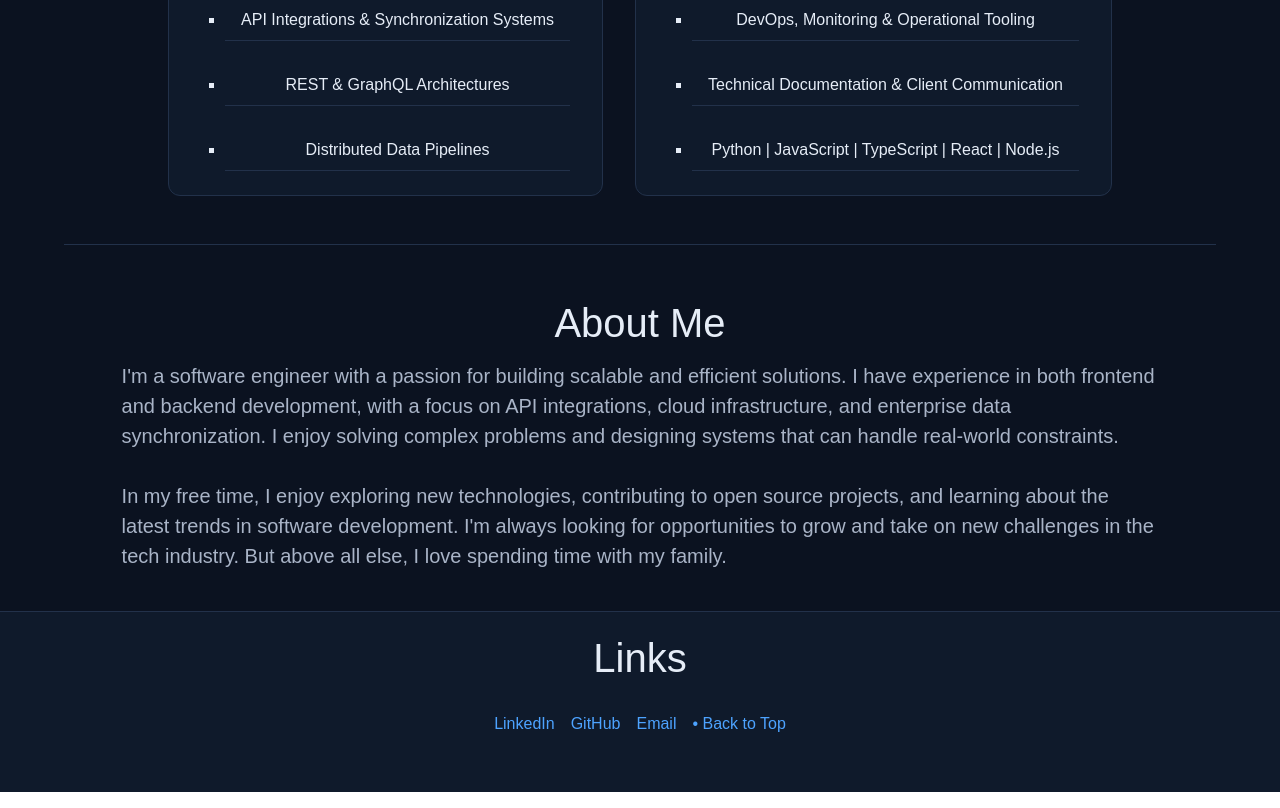
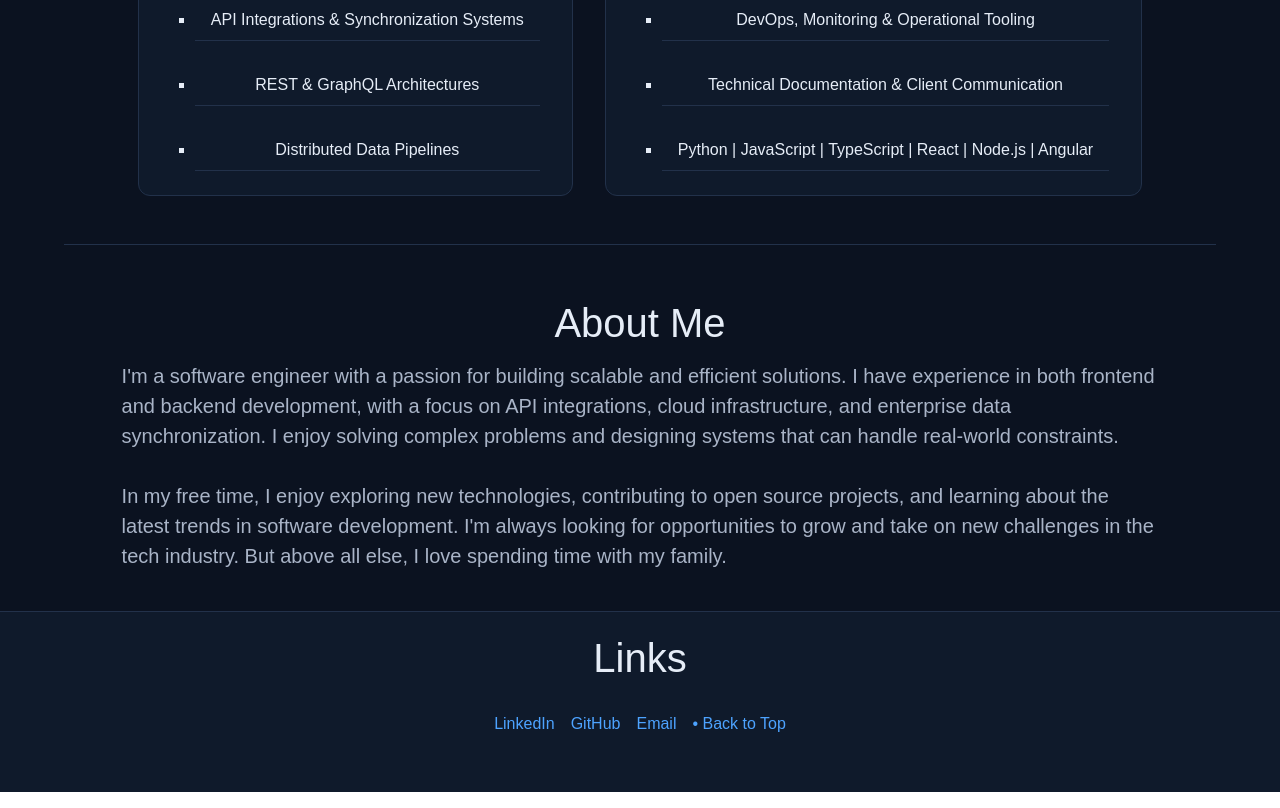
Before and after one commit to chandler-bolton/Portfolio, a Next.js app: page / in a window 1280 px wide. Shown: the part 1880-2688 px from the top of the page. Built offline with nearby package versions, Linux system fonts and the light colour scheme.

Commit message:
Feat: updated skillList section

```diff
--- a/app/page.tsx
+++ b/app/page.tsx
@@ -110,7 +110,7 @@ export default function Home() {
 								<li className="square">System Architecture & Platform Design</li>
 								<li className="square">DevOps, Monitoring & Operational Tooling</li>
 								<li className="square">Technical Documentation & Client Communication</li>
-								<li className="square">Python | JavaScript | TypeScript | React | Node.js</li>
+								<li className="square">Python | JavaScript | TypeScript | React | Node.js | Angular</li>
 							</ul>
 						</ExpandableText>
 
```
